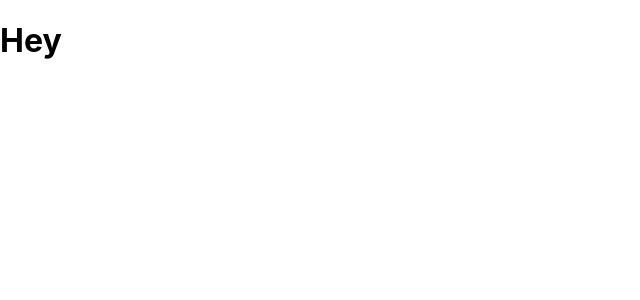
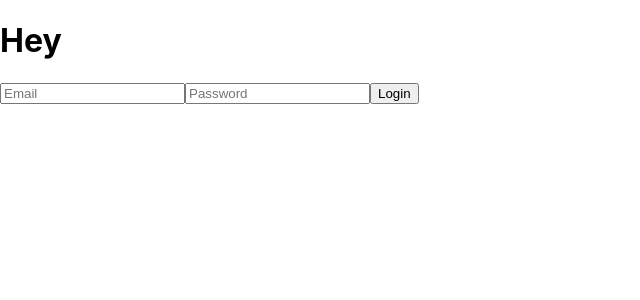
Before and after one commit to CLLane/color-picker-ui, a React (Create React App) app: page / in a window 1280 px wide. Shown: the top 300 px of the page, without its empty margins (0-640 px from the left). Built offline with nearby package versions, Linux system fonts and the light colour scheme.

Commit message:
Add a user login form and its corresponding fetch call
Co-Authored-by: Djavan Munroe <DjavanM24@gmail.com>

```diff
--- a/src/Components/App/App.js
+++ b/src/Components/App/App.js
@@ -1,4 +1,6 @@
 import React, { Component } from 'react';
+import LoginForm from '../LoginForm/LoginForm';
+import { getUser } from "../../utilities/apiCalls";
 import './App.css';
 
 export class App extends Component {
@@ -13,9 +15,27 @@ export class App extends Component {
       user_palettes: []
     }
   }
+
+loginUser = async (email, password) => {
+  const userInfo = { email, password };
+  const userId = await getUser(userInfo);
+  if(userId) {
+    this.setState({user: {
+      id: userId.id,
+      name: email.split('@')[0]
+    }})
+  }
+}
+
   render(){
+    console.log('this.state :', this.state);
     return (
+      <>
       <h1>Hey</h1>
+      <LoginForm
+        loginUser={this.loginUser}
+      />
+      </>
     )
   }
 }
--- /dev/null
+++ b/src/Components/LoginForm/LoginForm.js
@@ -0,0 +1,40 @@
+import React, { Component } from 'react';
+import './LoginForm.css';
+
+export class LoginForm extends Component {
+  constructor() {
+    super();
+    this.state = {
+      email: '',
+      password: ''
+    }
+  }
+
+  handleChange = e => {
+    this.setState({ [e.target.name]: e.target.value });
+  }
+
+  handleLogin = e => {
+    const { loginUser } = this.props;
+    const { email, password } = this.state;
+    e.preventDefault();
+    loginUser(email, password);
+    this.setState({
+      email: '',
+      password: ''
+    })
+  }
+
+  render() {
+    const { email, password } = this.state;
+    return (
+      <form>
+        <input type='text' value={email} placeholder='Email' name='email' onChange={this.handleChange}></input>
+        <input type='password' value={password} placeholder='Password' name='password' onChange={this.handleChange}></input>
+        <button onClick={this.handleLogin}>Login</button>
+      </form>
+    )
+  }
+}
+
+export default LoginForm;
--- /dev/null
+++ b/src/utilities/apiCalls.js
@@ -0,0 +1,18 @@
+export const getUser = async (userInfo) => {
+
+ try {
+    const options = {
+    method: 'POST',
+    body: JSON.stringify(userInfo),
+    headers: {
+      'Content-Type': 'application/json'
+    }
+  }
+
+  const response = await fetch('http://localhost:3001/user/login', options);
+  const result = await response.json();
+  return result
+} catch (error) {
+  throw new Error ('Unable to Login');
+}
+}
```
Also changed, not shown: src/Components/LoginForm/LoginForm.css (added), 2 other files (tests, documents, lock files or other folders).
